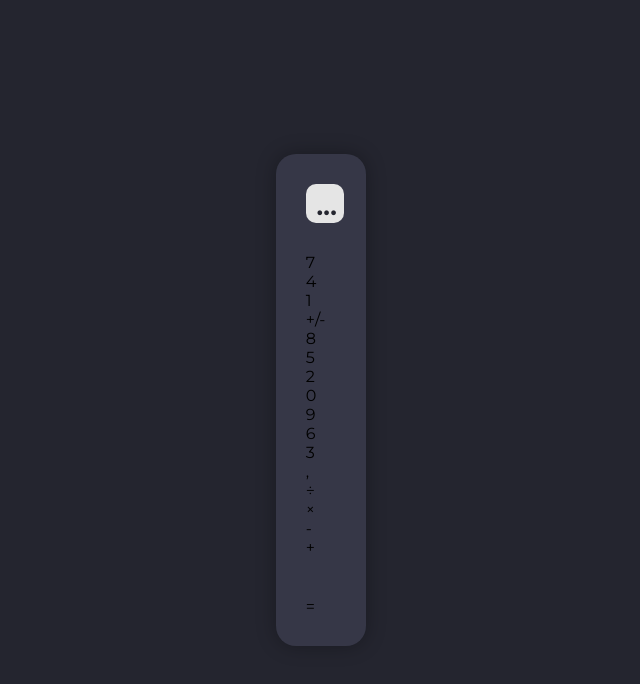
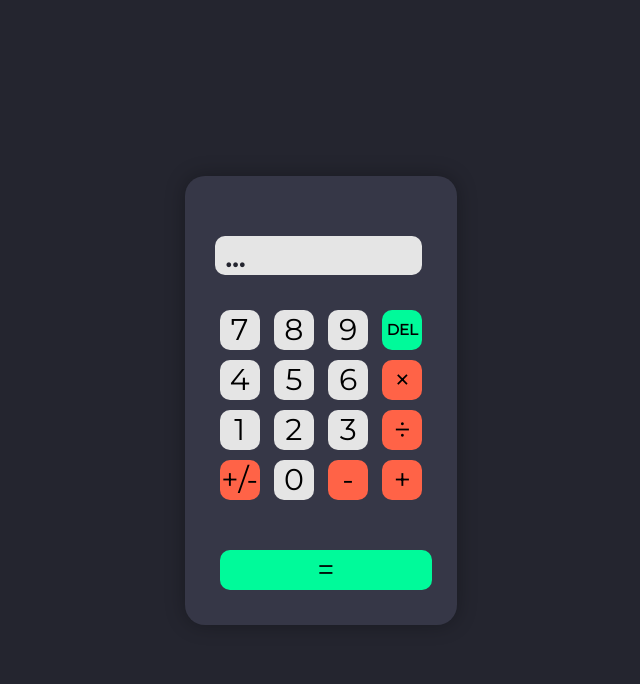
Before and after one commit to YNGXZRIST/WorkFirst, a plain HTML site: page index.html in a window 1280 px wide. Shown: the whole page, without its empty margins (319-959 px from the left). Drawn offline with Linux system fonts and the light colour scheme.

Commit message:
Add files via upload

```diff
--- a/index.html
+++ b/index.html
@@ -11,39 +11,46 @@
 <body>
 <div class="wrapper">
     <div class="todo-app">
-		<h1 class="header">...</h1>
+        <h1 class="header"></h1>
+        <h1 class="header">
+            <div class="input">
+                ...
+            </div>
+        </h1>
         <ul class="body">
             <div class="helper">
                 <div>
-					<div class="number">7</div>
-					<div class="number">4</div>
-					<div class="number">1</div>
-					<div class="operation">+/-</div>
+                    <button id="7" class="button" value="7">7</button>
+                    <button id="8" class="button" value="8">8</button>
+                    <button id="9" class="button" value="9">9</button>
+                    <button id="del" class="button">DEL</button>
                 </div>
                 <div>
-					<div class="number">8</div>
-					<div class="number">5</div>
-					<div class="number">2</div>
-					<div class="number">0</div>
+                    <button id="4" class="button" value="4" >4</button>
+                    <button id="5" class="button" value="5">5</button>
+                    <button id="6" class="button" value="6">6</button>
+                    <button id="multiply" class="button" value="*">×</button>
                 </div>
                 <div>
-					<div class="number">9</div>
-					<div class="number">6</div>
-					<div class="number">3</div>
-					<div class="operation">,</div>
+                    <button id="1" class="button" value="1">1</button>
+                    <button id="2" class="button" value="2">2</button>
+                    <button id="3" class="button" value="3">3</button>
+                    <button id="divide" class="button" value="/">÷</button>
                 </div>
                 <div>
-					<div class="operation">÷</div>
-					<div class="operation">×</div>
-					<div class="operation">-</div>
-					<div class="operation">+</div>
+                    <button id="change" class="button" value="+-">+/-</button>
+                    <button id="0" class="button" value="0" >0</button>
+
+                    <button id="minus" class="button" value="-">-</button>
+                    <button id="plus" class="button" value="+">+</button>
                 </div>
 
             </div>
-			<div class="enter">=</div>
+            <button id="enter" class="button">=</button>
 
         </ul>
 
+        <script src="index.js"></script>
     </div>
 </div>
 </body>
```
Lines whose indentation alone changed are shown as unchanged.
